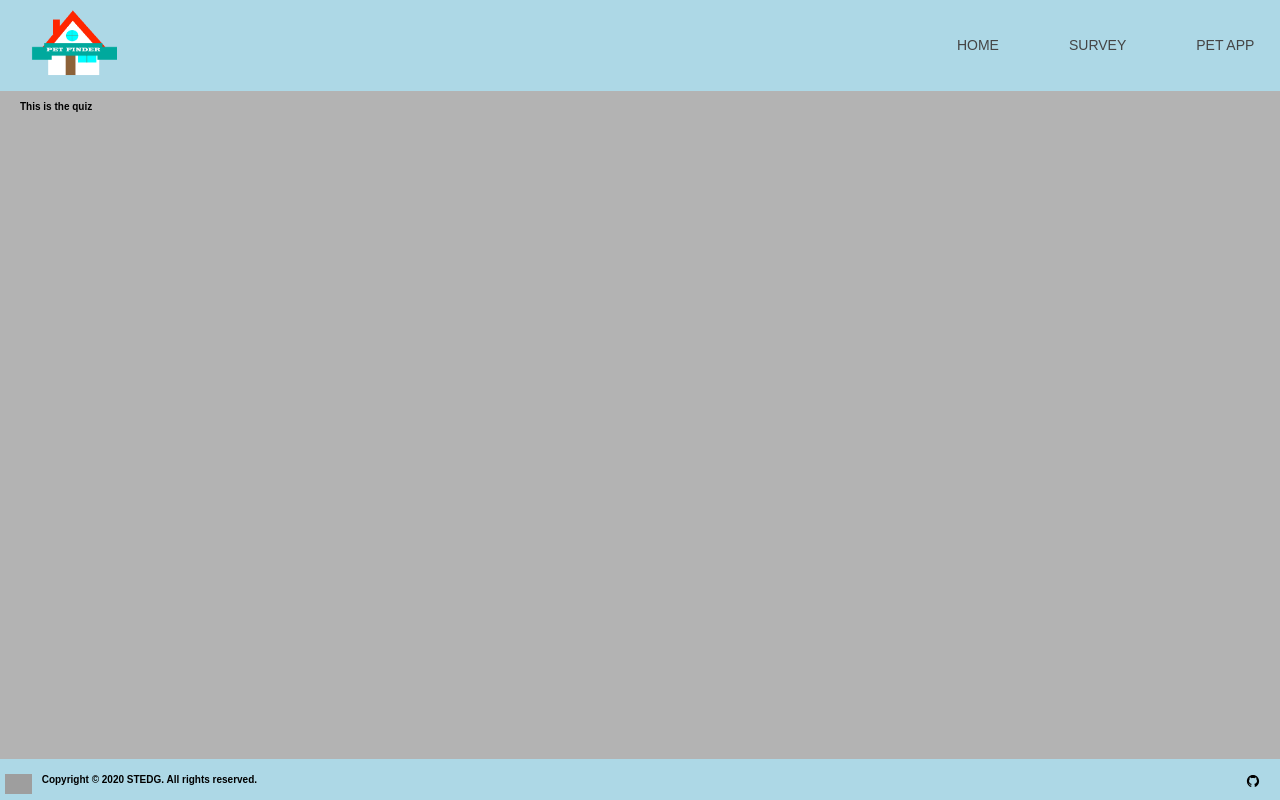
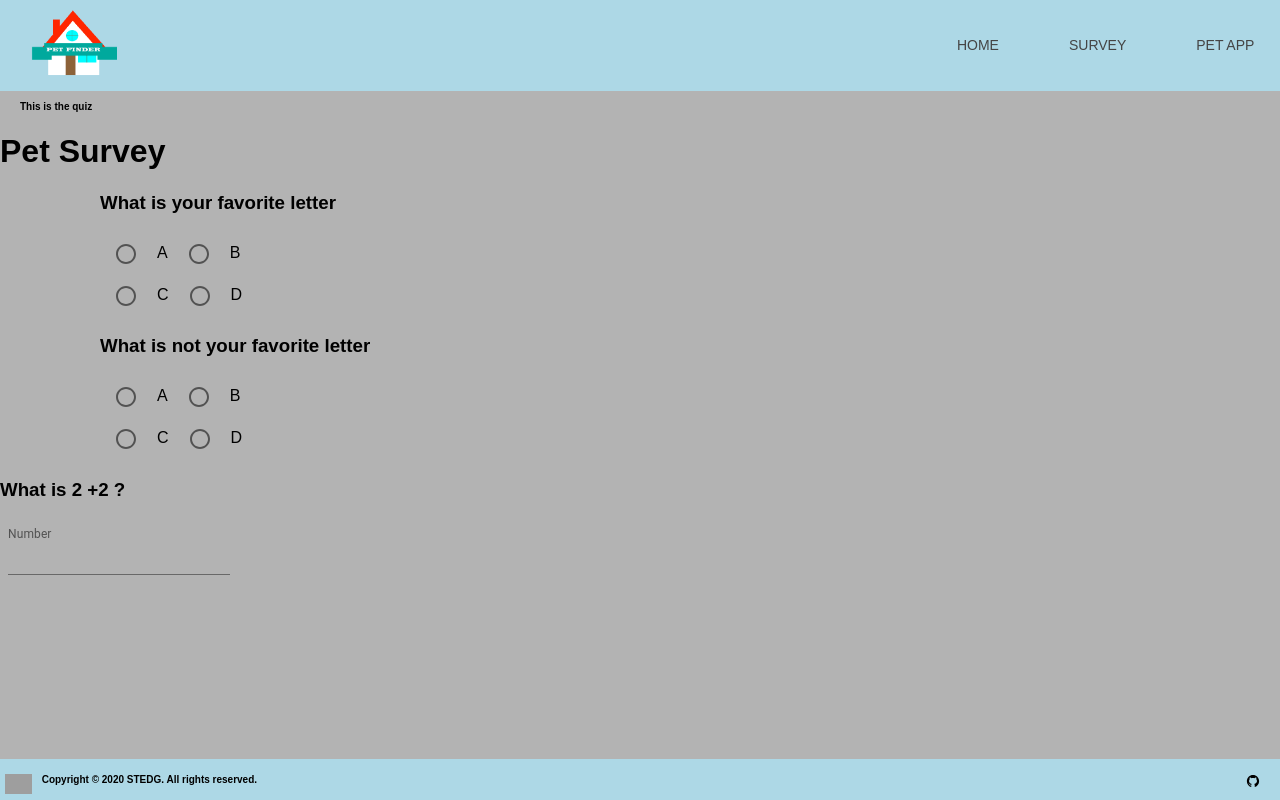
Before and after one commit to STEGD/dog-finder-main, a React (Create React App) app in the folder client/: page /petapp in a window 1280 px wide. Built offline with nearby package versions, Linux system fonts and the light colour scheme; grey boxes are pictures that could not be loaded.

Commit message:
Added radio question and text question to quizApp

```diff
--- a/client/src/pages/QuizComponents/RadioQuestion.js
+++ b/client/src/pages/QuizComponents/RadioQuestion.js
@@ -10,7 +10,6 @@ export default function RadioQuestion(props) {
     }
     return (
         <div className="question-body">
-            <h3>{props.Number}</h3>
             <h3>{props.question}</h3>
             <div>
 
--- a/client/src/pages/quizApp.js
+++ b/client/src/pages/quizApp.js
@@ -1,9 +1,31 @@
 import React from 'react'
+import RadioQuestion from './QuizComponents/RadioQuestion'
+import TextQuestion from './QuizComponents/TextQuestion'
 
 export default function quizApp() {
     return (
         <div>
             <p>This is the quiz</p>
+            <h1>Pet Survey</h1>
+            <RadioQuestion
+                question="What is your favorite letter"
+                AnswerA="A"
+                AnswerB="B"
+                AnswerC="C"
+                AnswerD="D"
+            />
+             <RadioQuestion
+                question="What is not your favorite letter"
+                AnswerA="A"
+                AnswerB="B"
+                AnswerC="C"
+                AnswerD="D"
+            />
+            <TextQuestion />
+
+
+
+
         </div>
     )
 }
```
